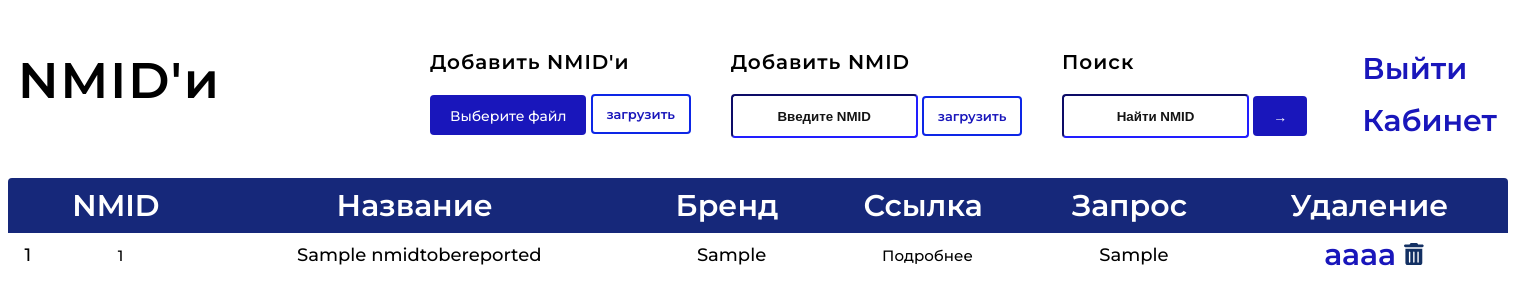
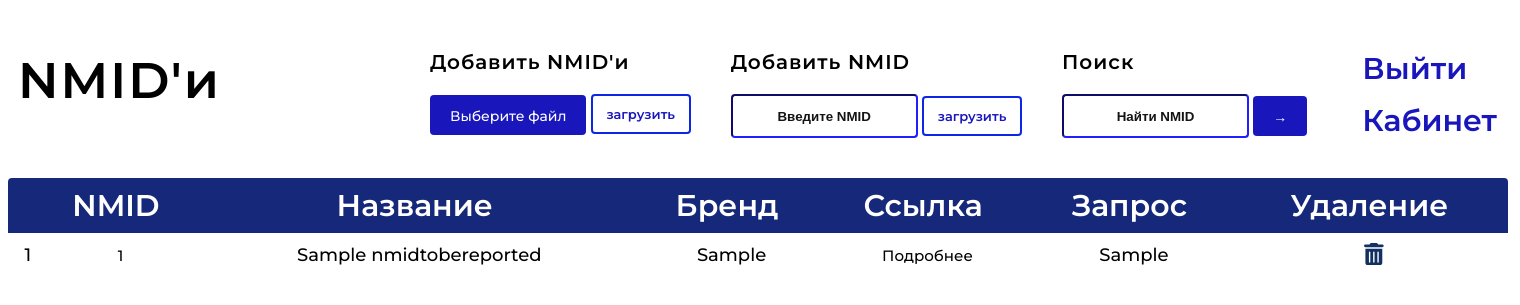
Before and after one commit to seeski/starter, a Django app: page /staff/wb/indexer/ in a window 1520 px wide. Shown: the top 305 px of the page. Run offline with Django 4.2, Linux system fonts and the light colour scheme; tables that the repository leaves empty hold one stand-in row (values such as "Sample post"); parts of the project's set-up code (start-up, migrations or seed data) failed here and were passed over.

Commit message:
some try rollback

```diff
--- a/starter_expert/starter/wb/templates/wb/indexer.html
+++ b/starter_expert/starter/wb/templates/wb/indexer.html
@@ -67,7 +67,6 @@
         <td>Нет</td>
         {% endif %}
         <td><a href="{% url 'wb_delete_product' nmid=data.nmid %}">
-            аааа
             <svg xmlns="http://www.w3.org/2000/svg" height="0.75em" viewBox="0 0 448 512"><!--! Font Awesome Free 6.4.2 by @fontawesome - https://fontawesome.com License - https://fontawesome.com/license (Commercial License) Copyright 2023 Fonticons, Inc. --><style>svg{fill:#133063}</style><path d="M135.2 17.7C140.6 6.8 151.7 0 163.8 0H284.2c12.1 0 23.2 6.8 28.6 17.7L320 32h96c17.7 0 32 14.3 32 32s-14.3 32-32 32H32C14.3 96 0 81.7 0 64S14.3 32 32 32h96l7.2-14.3zM32 128H416V448c0 35.3-28.7 64-64 64H96c-35.3 0-64-28.7-64-64V128zm96 64c-8.8 0-16 7.2-16 16V432c0 8.8 7.2 16 16 16s16-7.2 16-16V208c0-8.8-7.2-16-16-16zm96 0c-8.8 0-16 7.2-16 16V432c0 8.8 7.2 16 16 16s16-7.2 16-16V208c0-8.8-7.2-16-16-16zm96 0c-8.8 0-16 7.2-16 16V432c0 8.8 7.2 16 16 16s16-7.2 16-16V208c0-8.8-7.2-16-16-16z"/></svg>
         </a></td>
     </tr>
```
